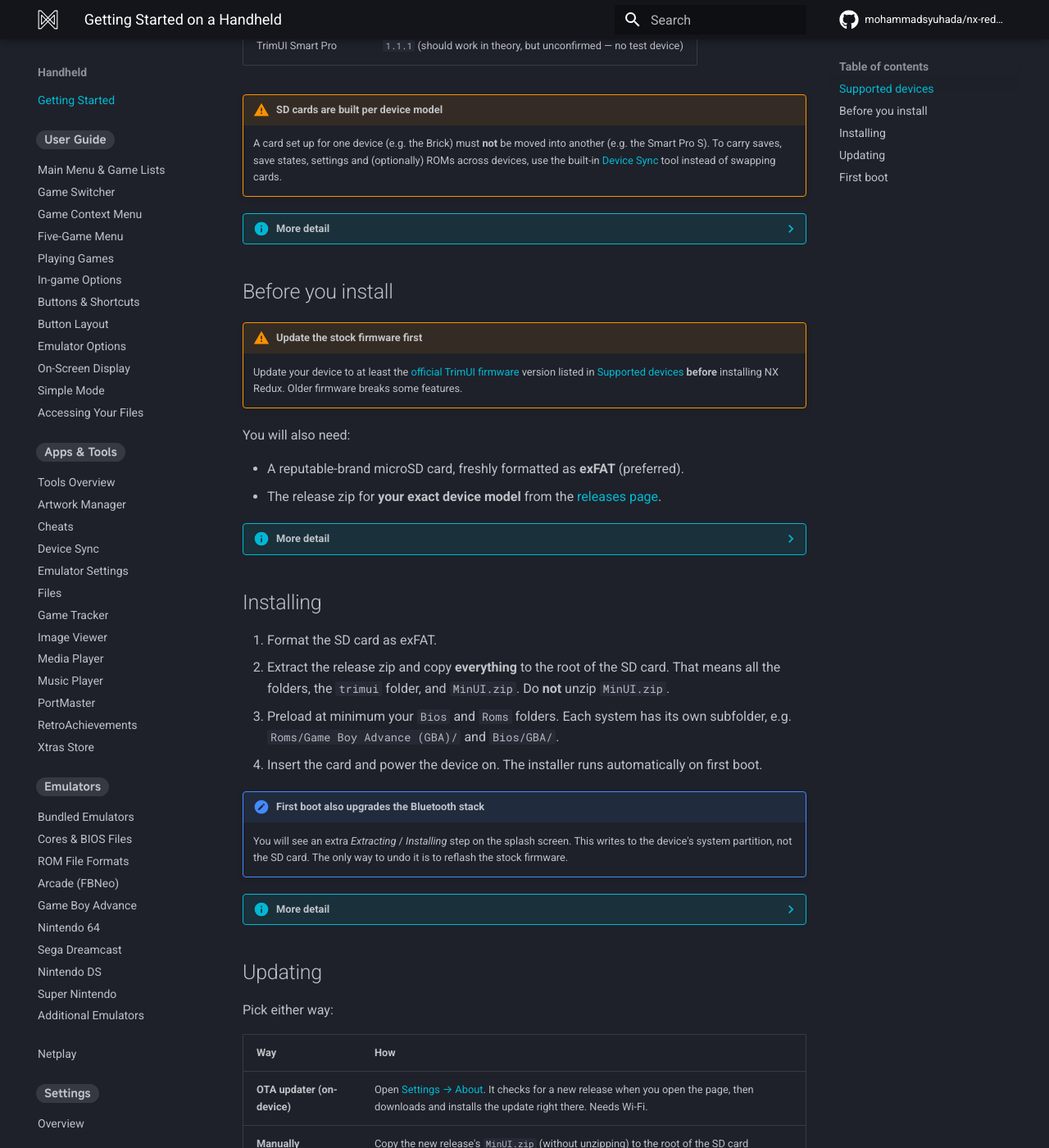
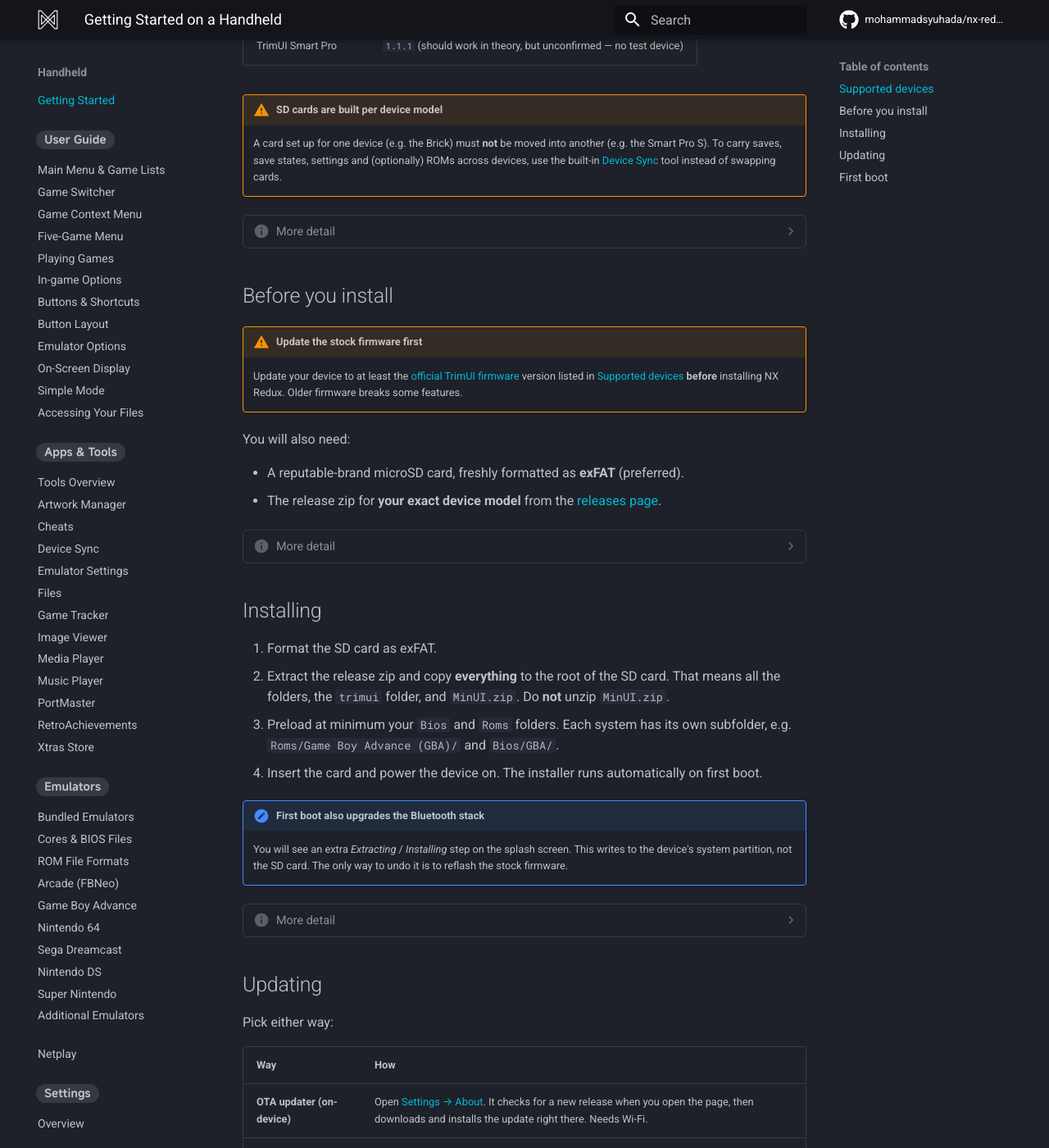
Before and after one commit to mohammadsyuhada/nx-redux-docs, an MkDocs documentation site: the page built from docs/handheld/getting-started.md, in a window 1280 px wide and 1400 px high, scrolled down 564 px. Shown: the whole window at 82% size. Built offline with MkDocs 1.6.1 and Material for MkDocs 9.7.7, drawn with Linux system fonts in a browser that asks for light colours; comment, search, counter and statistics services are not loaded.

Commit message:
docs: quieter More detail blocks

```diff
--- a/docs/stylesheets/extra.css
+++ b/docs/stylesheets/extra.css
@@ -142,3 +142,31 @@
 @media (prefers-reduced-motion: reduce) {
   .md-nav--primary .md-nav__item--section > .md-nav__link { transition: none; }
 }
+
+/* "More detail" blocks: quiet, so they read as optional extras rather than
+   callouts. A faint outline, no tinted title bar, a muted title and icon. */
+.md-typeset details.info {
+  border: 1px solid var(--md-default-fg-color--lightest);
+  border-radius: 0.3rem;
+  background: transparent;
+  box-shadow: none;
+  font-size: 0.72rem;
+}
+
+.md-typeset details.info > summary {
+  background: transparent;
+  color: var(--md-default-fg-color--light);
+  font-weight: 500;
+}
+
+.md-typeset details.info > summary::before {
+  background-color: var(--md-default-fg-color--lighter);
+}
+
+.md-typeset details.info > summary::after {
+  color: var(--md-default-fg-color--lighter);
+}
+
+.md-typeset details.info > summary:hover {
+  color: var(--md-default-fg-color);
+}
```
